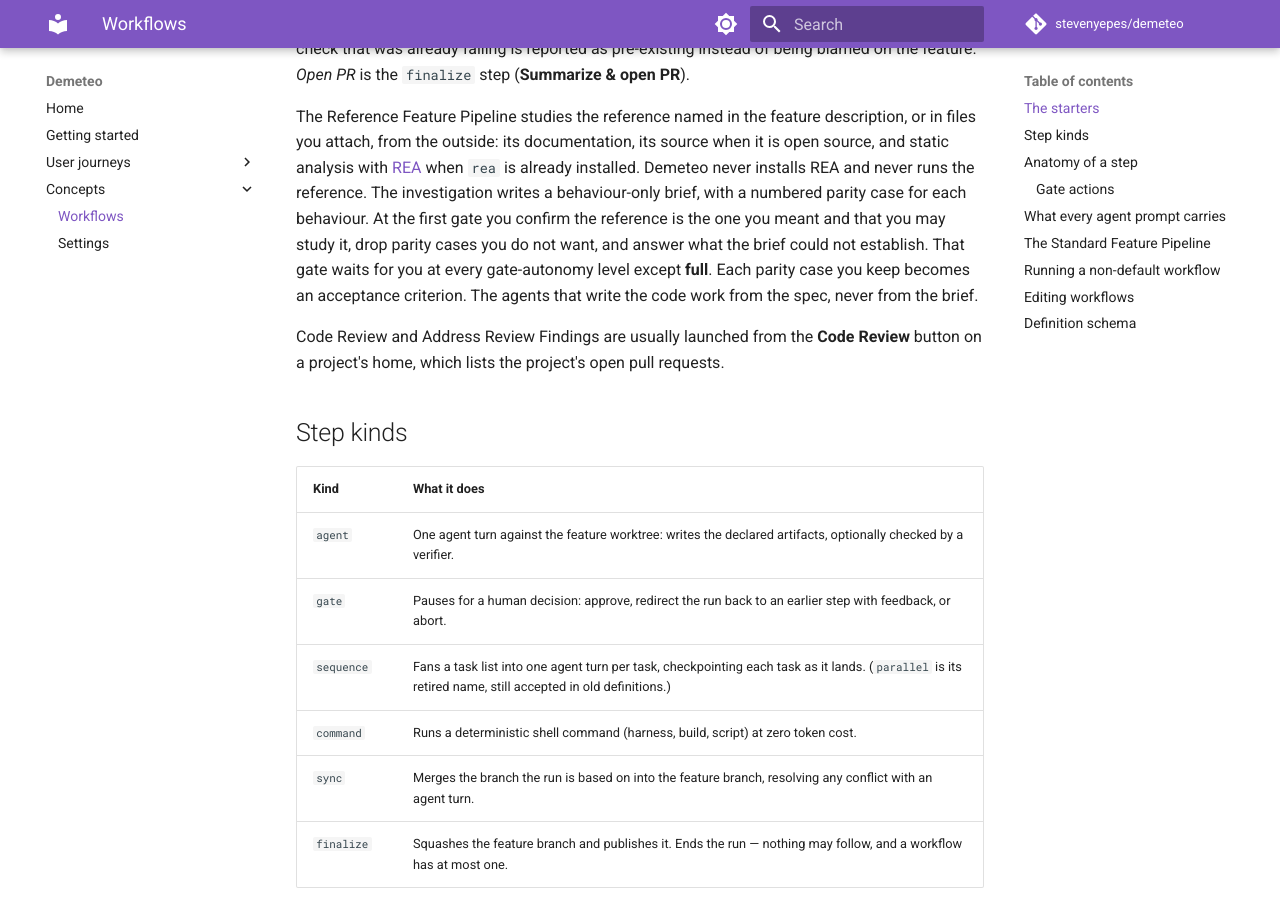
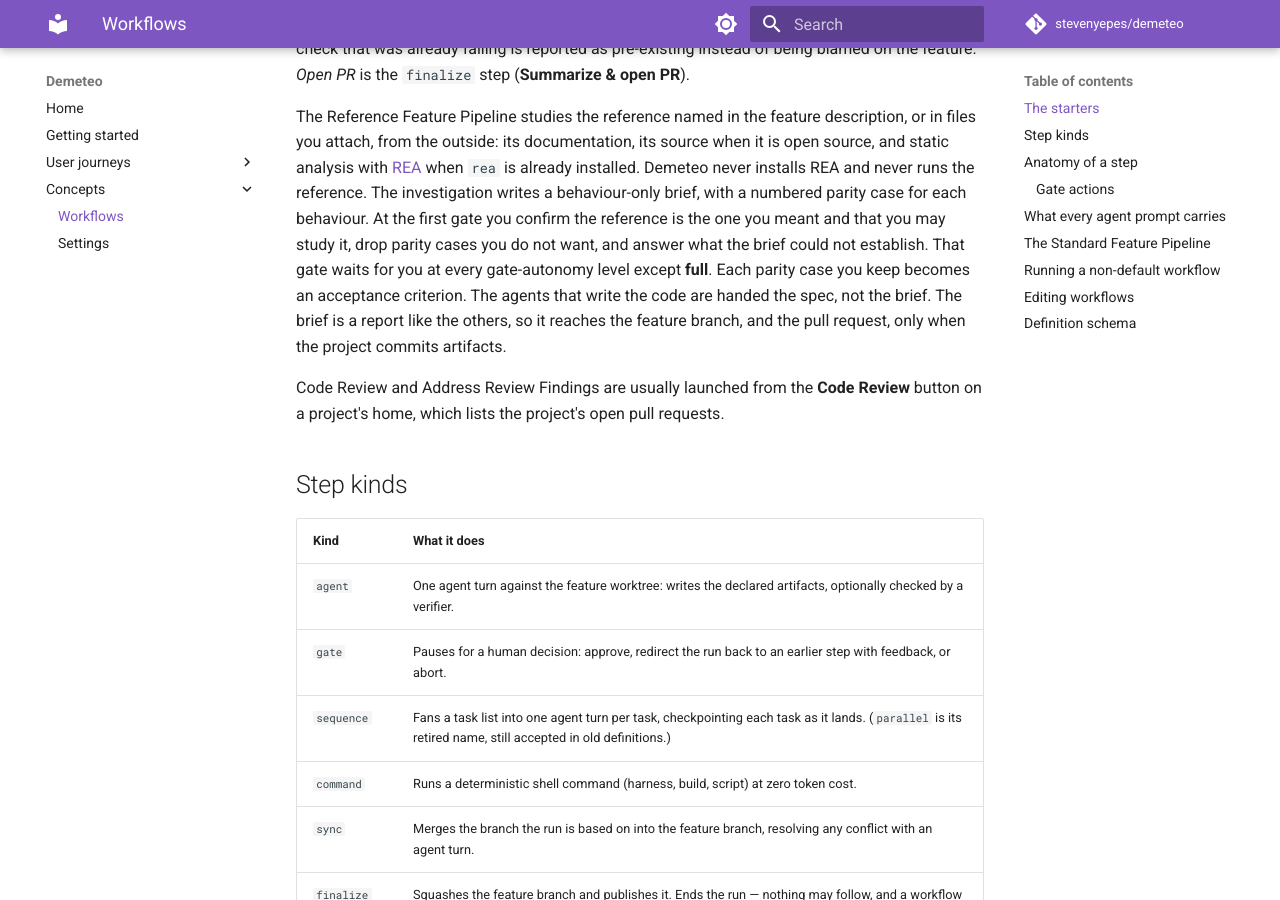
Before and after one commit to stevenyepes/demeteo, an MkDocs documentation site: the page built from docs-site/workflows.md, in a window 1280 px wide and 900 px high, scrolled down 1777 px. Built offline with MkDocs 1.6.1 and Material for MkDocs 9.7.7, drawn with Linux system fonts in a browser that asks for light colours; comment, search, counter and statistics services are not loaded.

Commit message:
fix(workflows): keep the reference's source off the feature branch
The investigation told the agent to clone outside the worktree, which
the analysis boundary forbids and opencode cannot read; the only
writable place, artifacts/, can be committed. It now reads the source
over the network. The clean-room wording in the docs and test now says
what the prompts carry rather than promising a fence.

Co-Authored-By: Claude Opus 5.5 <noreply@anthropic.com>

```diff
--- a/docs-site/workflows.md
+++ b/docs-site/workflows.md
@@ -23,7 +23,7 @@ The starters live in `src-tauri/workflows/*.json` and are compiled into the bina
 
 *Baseline* is a `command` step that measures the project's own test harness before any change, so a check that was already failing is reported as pre-existing instead of being blamed on the feature. *Open PR* is the `finalize` step (**Summarize & open PR**).
 
-The Reference Feature Pipeline studies the reference named in the feature description, or in files you attach, from the outside: its documentation, its source when it is open source, and static analysis with [REA](https://rea.tools/) when `rea` is already installed. Demeteo never installs REA and never runs the reference. The investigation writes a behaviour-only brief, with a numbered parity case for each behaviour. At the first gate you confirm the reference is the one you meant and that you may study it, drop parity cases you do not want, and answer what the brief could not establish. That gate waits for you at every gate-autonomy level except **full**. Each parity case you keep becomes an acceptance criterion. The agents that write the code work from the spec, never from the brief.
+The Reference Feature Pipeline studies the reference named in the feature description, or in files you attach, from the outside: its documentation, its source when it is open source, and static analysis with [REA](https://rea.tools/) when `rea` is already installed. Demeteo never installs REA and never runs the reference. The investigation writes a behaviour-only brief, with a numbered parity case for each behaviour. At the first gate you confirm the reference is the one you meant and that you may study it, drop parity cases you do not want, and answer what the brief could not establish. That gate waits for you at every gate-autonomy level except **full**. Each parity case you keep becomes an acceptance criterion. The agents that write the code are handed the spec, not the brief. The brief is a report like the others, so it reaches the feature branch, and the pull request, only when the project commits artifacts.
 
 Code Review and Address Review Findings are usually launched from the **Code Review** button on a project's home, which lists the project's open pull requests.
 
```
Also changed, not shown: README.md (+1 -1 lines), src/components/canvas/__fixtures__/reference-feature-pipeline.v2.json (+1 -1 lines), 2 other files.
